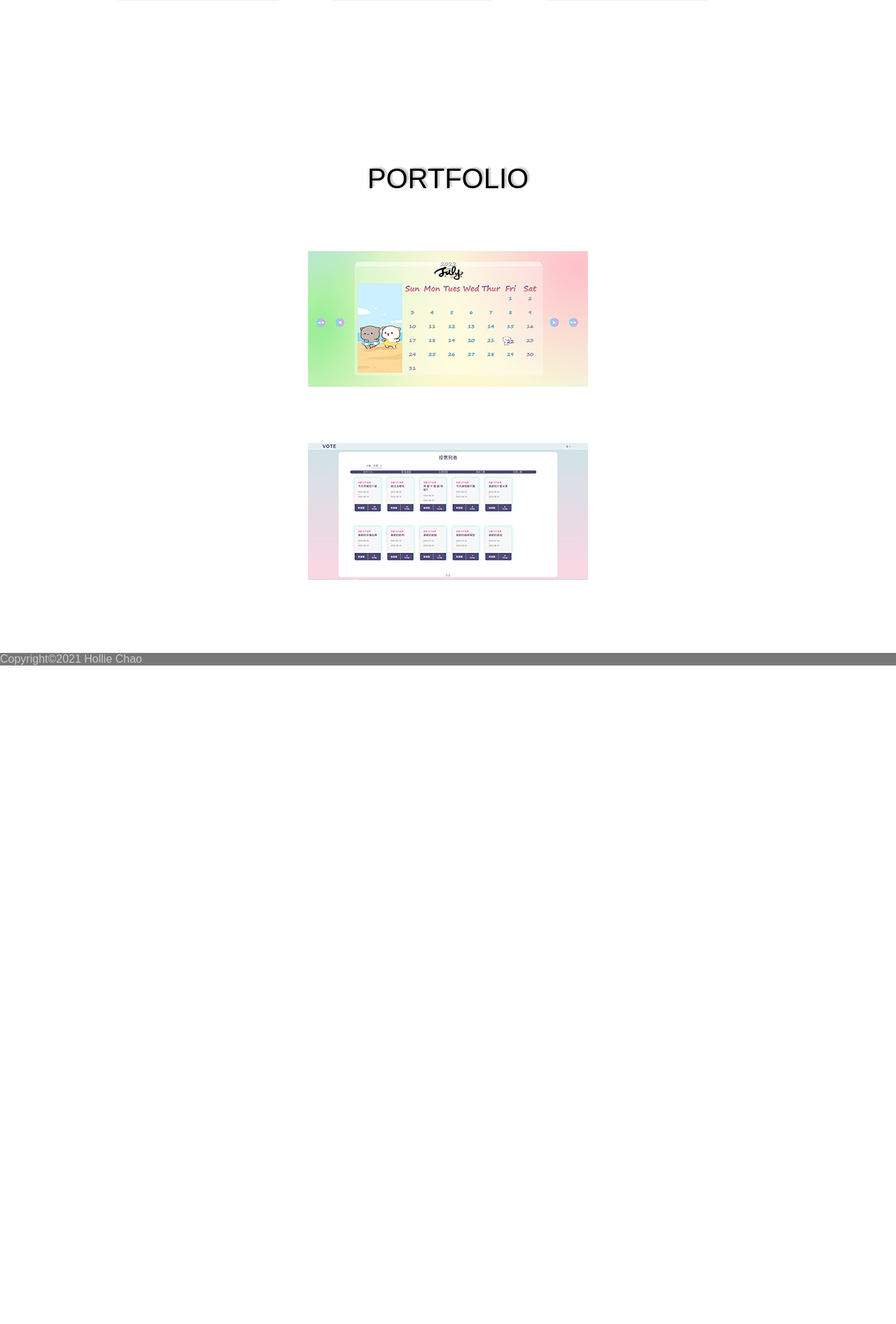
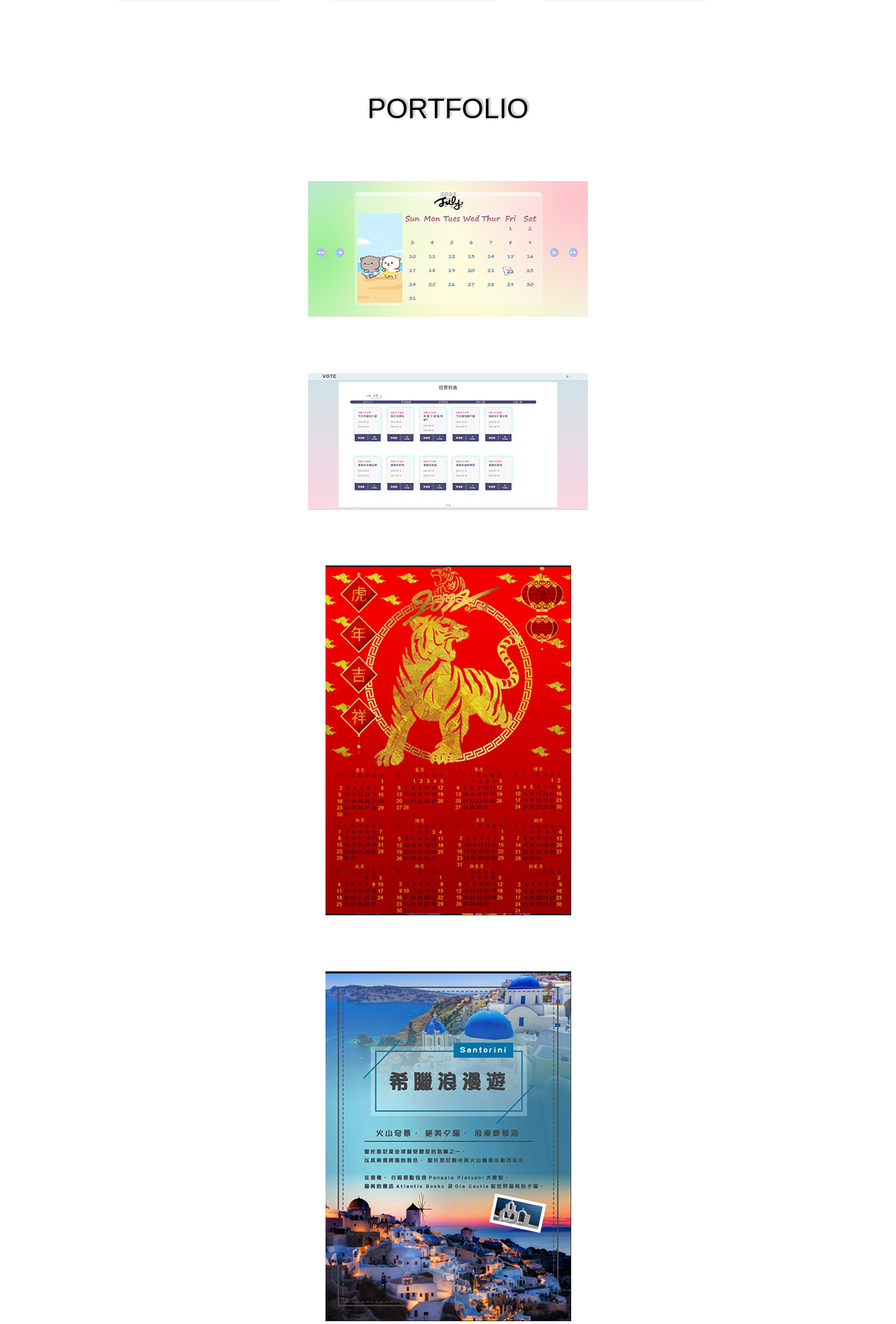
Before and after one commit to HongLing1013/resume, a PHP site: page / in a window 1280 px wide. Shown: the part 2676-4568 px from the top of the page at 70% size. Before the commit the page ends 3627 px from the top, so only its background shows below. Run offline with PHP 8.4, Linux system fonts and the light colour scheme; some libraries are stand-ins or nearby versions.

Commit message:
新增PS作品

```diff
--- a/index.html
+++ b/index.html
@@ -68,6 +68,9 @@
         <div class="por">
             <a href="http://220.128.133.15/s1110208/PerpetualCalendar-HomeWork/"><img src="./img/calendar.jpg" alt=""></a>
             <a href="http://220.128.133.15/s1110208/Vote/"><img src="./img/vote.jpg" alt=""></a>
+            <a href="https://www.flickr.com/photos/196142177@N08/52233127974/in/dateposted-public/"><img src="./img/ps-2.jpg" alt=""></a>
+            <a href="https://www.flickr.com/photos/196142177@N08/52232856016/in/dateposted-public/"><img src="./img/ps-1.jpg" alt=""></a>
+            <a href="https://www.flickr.com/photos/196142177@N08/52232862613/in/dateposted-public/"><img src="./img/ps-3.jpg" alt=""></a>
         </div>
     </main>
 
--- a/style.css
+++ b/style.css
@@ -170,8 +170,8 @@ body{
         position: relative;
         margin-top: 0vh;
         background: #fff; /*設定文字背景(覆蓋圖片)*/
-        padding: 100px;
-        height: 100vh;
+        /* padding: 100px; */
+        height: 700vh;
     }
 
     .por{
```
Also changed, not shown: img/ps-1.jpg (added), img/ps-2.jpg (added), img/ps-3.jpg (added), 1 other file.
